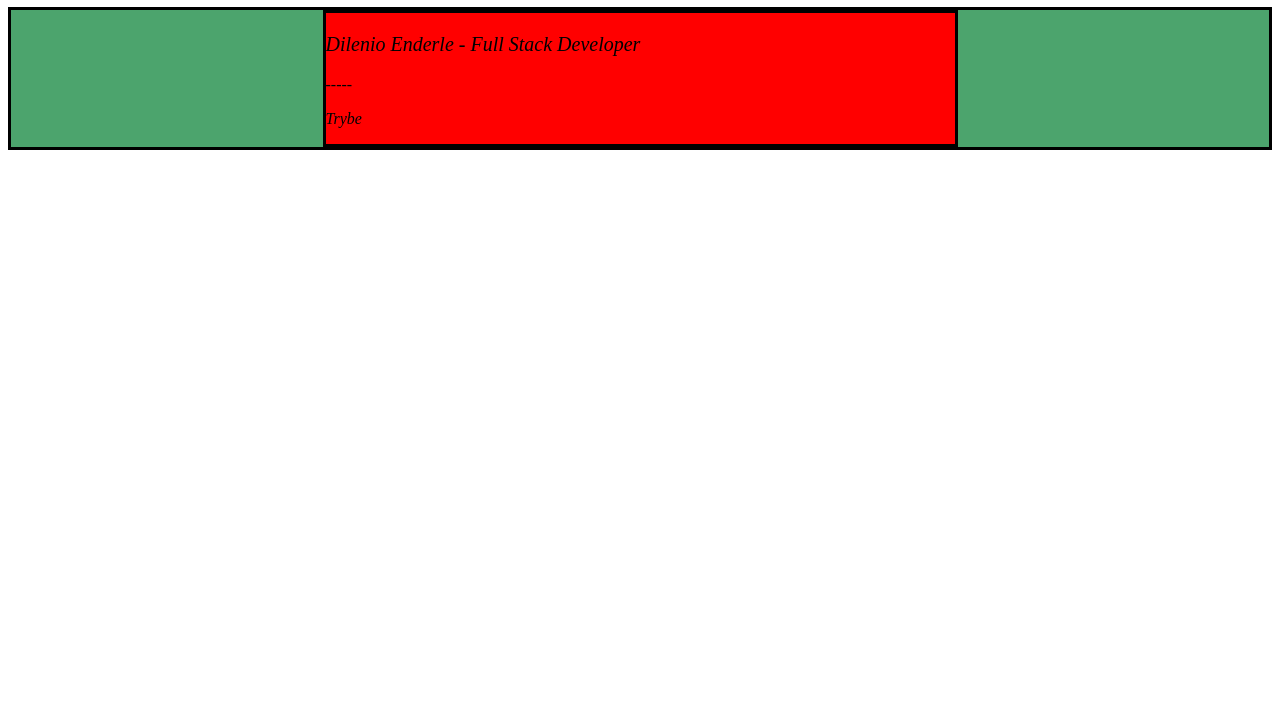
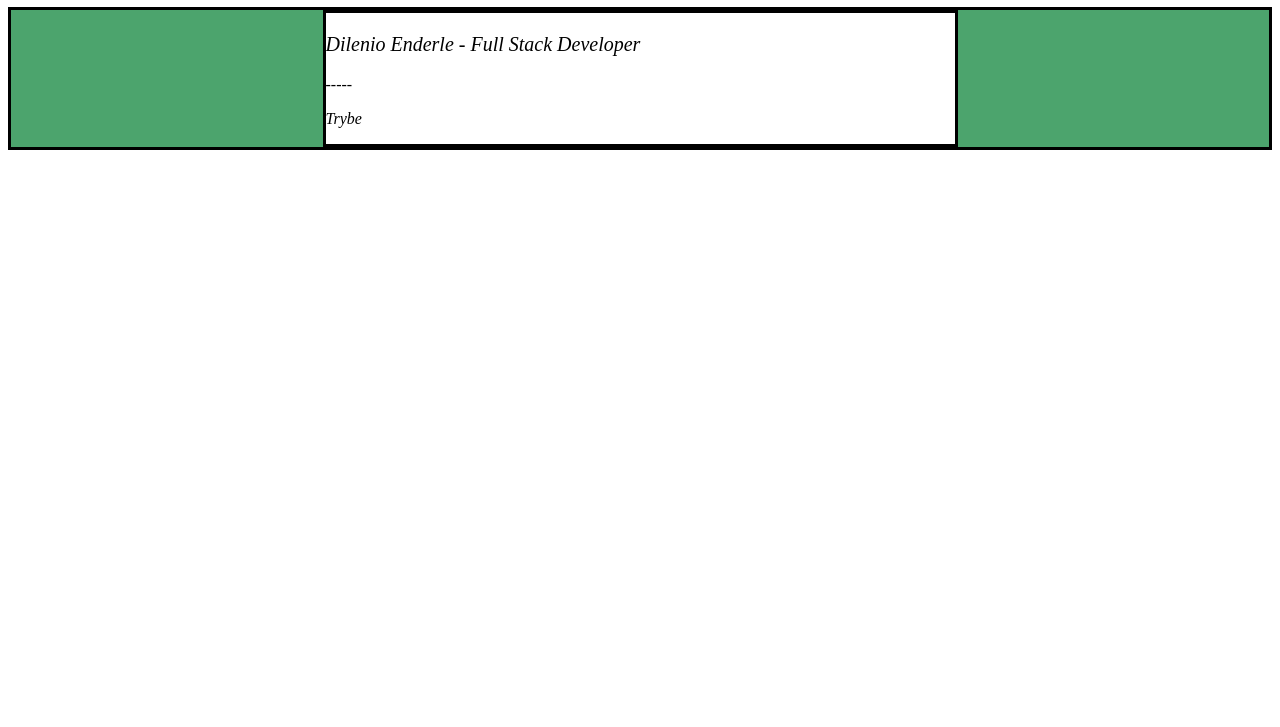
Before and after one commit to dilenio/trybe, a plain HTML site: page exercises/5.1/exercises.html in a window 1280 px wide. Shown: the part 73-800 px from the top of the page. Drawn offline with Linux system fonts and the light colour scheme.

Commit message:
Crie uma função que mude a cor do quadrado vermelho para branco.

```diff
--- a/exercises/5.1/exercises.html
+++ b/exercises/5.1/exercises.html
@@ -65,6 +65,12 @@
         }
         changeColorTo();
 
+        function changeToWhite() {
+          let change = document.getElementsByClassName("center-content")[0];
+          change.style.backgroundColor = "white";
+        }
+        changeToWhite();
+
     </script>
   </body>
 </html>
```
